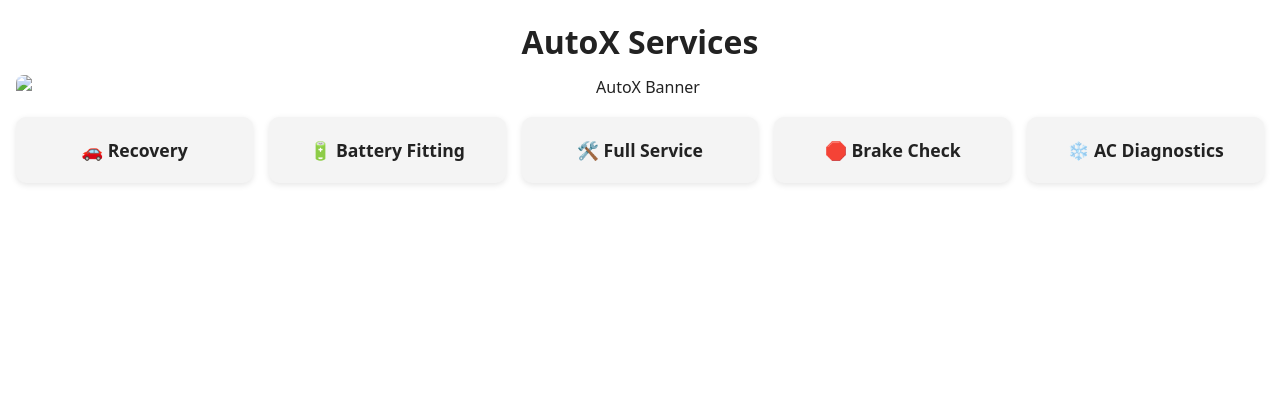
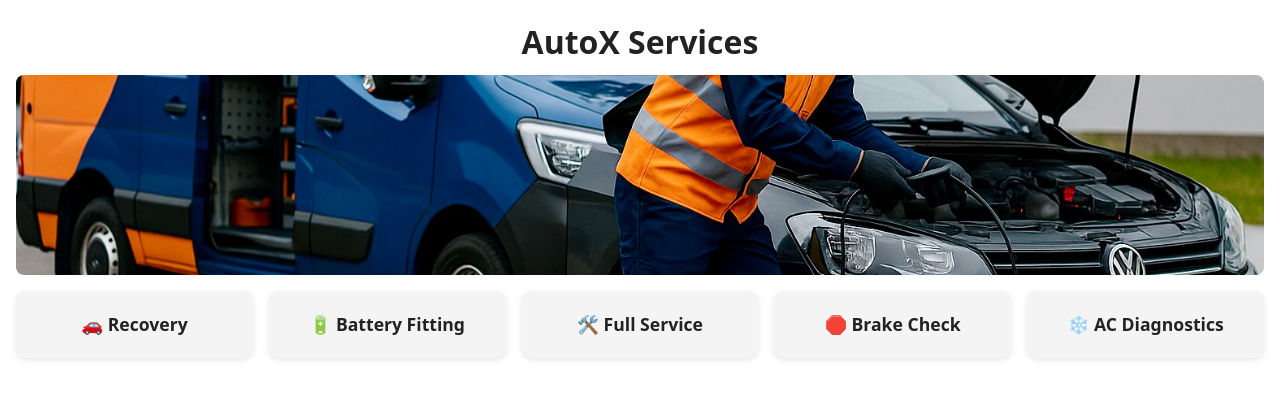
Before and after one commit to Cualabeer/rekaz, a plain HTML site: page index.html in a window 1280 px wide. Drawn offline with Linux system fonts and the light colour scheme.

Commit message:
Update index.html

```diff
--- a/index.html
+++ b/index.html
@@ -17,7 +17,7 @@
     <header class="site-header">
       <h1>AutoX Services</h1>
       <img
-        src="shared/42B34D58-F7E8-43C4-AC8F-6F05AF04864A.jpeg"
+        src="shared/9B6E1960-7841-4015-BF01-555EA0EEF7B8.jpeg"
         alt="AutoX Banner"
         class="header-image"
       />
```
